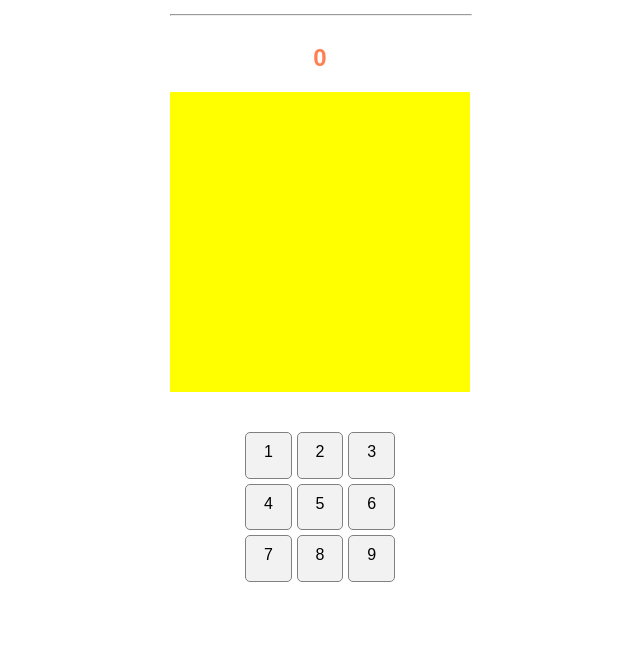
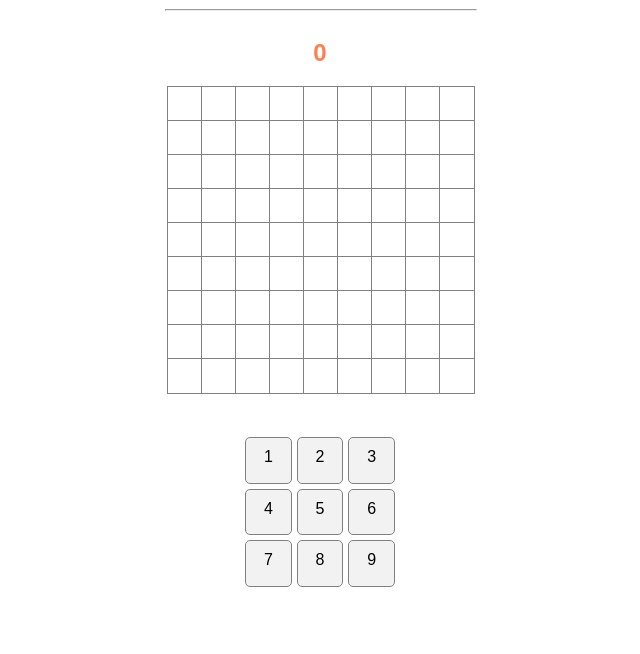
Before and after one commit to jvnascimento2007/sudoku, a website built with Vite: page index.html in a window 1280 px wide. Shown: the part 146-800 px from the top of the page, without its empty margins (320-960 px from the left). Built offline with nearby package versions, Linux system fonts and the light colour scheme.

Commit message:
adiciona: funcionalidade das celulas do jogo

```diff
--- a/src/main.js
+++ b/src/main.js
@@ -2,6 +2,7 @@ import './style/style.css'
 
 // elementos html
 const digitsBar = document.getElementById('digits')
+const sudokuGame = document.getElementById('sudoku')
 
 // variaveis de jogo
 var selectedDigit = '-'
@@ -9,6 +10,7 @@ var selectedDigit = '-'
 // iniciar jogo
 function init() {
 
+    // inicializa os digitos selecionaveis
     for(var i = 1; i <= 9; i++) {
 
         const digit = document.createElement('span')
@@ -22,6 +24,24 @@ function init() {
         digit.addEventListener('click', digitClicked)
 
         digitsBar.appendChild(digit)
+
+    }
+
+    // inicializa as celulas do sudoku
+    for(var c = 0; c < 9; c++) {
+
+        for(var r = 0; r < 9; r++) {
+
+            const cell = document.createElement('span')
+
+            cell.classList.add('cell')
+            cell.id = `${c}-${r}`
+
+            cell.addEventListener('click', cellClicked)
+
+            sudokuGame.appendChild(cell)
+
+        }
 
     }
 
@@ -45,4 +65,15 @@ function digitClicked() {
 
 }
 
+// clique de uma célula
+function cellClicked(event) {
+
+    if(selectedDigit == '-') return;
+
+    const cell = event.target
+
+    cell.innerHTML = selectedDigit
+
+}
+
 init()
--- a/src/style/style.css
+++ b/src/style/style.css
@@ -1,6 +1,8 @@
 :root {
     --unpressed-digit: hsl(0, 0%, 95%);
     --pressed-digit: hsl(0, 0%, 80%);
+    --empty-cell: white;
+    --game-cell: hsl(0, 0%, 95%);
 }
 
 body {
@@ -24,7 +26,7 @@ main {
     flex-direction: column;
     justify-content: center;
     align-items: center;
-    width: 300px;
+    width: 310px;
 }
 
 h1 {
@@ -41,9 +43,13 @@ h2 {
 }
 
 #sudoku {
-    width: 300px;
-    height: 300px;
-    background-color: yellow;
+    display: grid;
+    grid-template-columns: repeat(9, 34px);
+    grid-template-rows: repeat(9, 34px);
+    justify-content: center;
+    align-items: center;
+    width: 310px;
+    height: 310px;
 }
 
 #digits {
@@ -66,3 +72,16 @@ h2 {
 .pressed-digit {
     background-color: var(--pressed-digit);
 }
+
+.cell {
+    display: flex;
+    flex-direction: column;
+    justify-content: center;
+    align-items: center;
+    text-align: center;
+    font-size: 1.5em;
+    width: 34px;
+    height: 34px;
+    border: 1px solid gray;
+    background-color: var(--empty-cell);
+}
```
